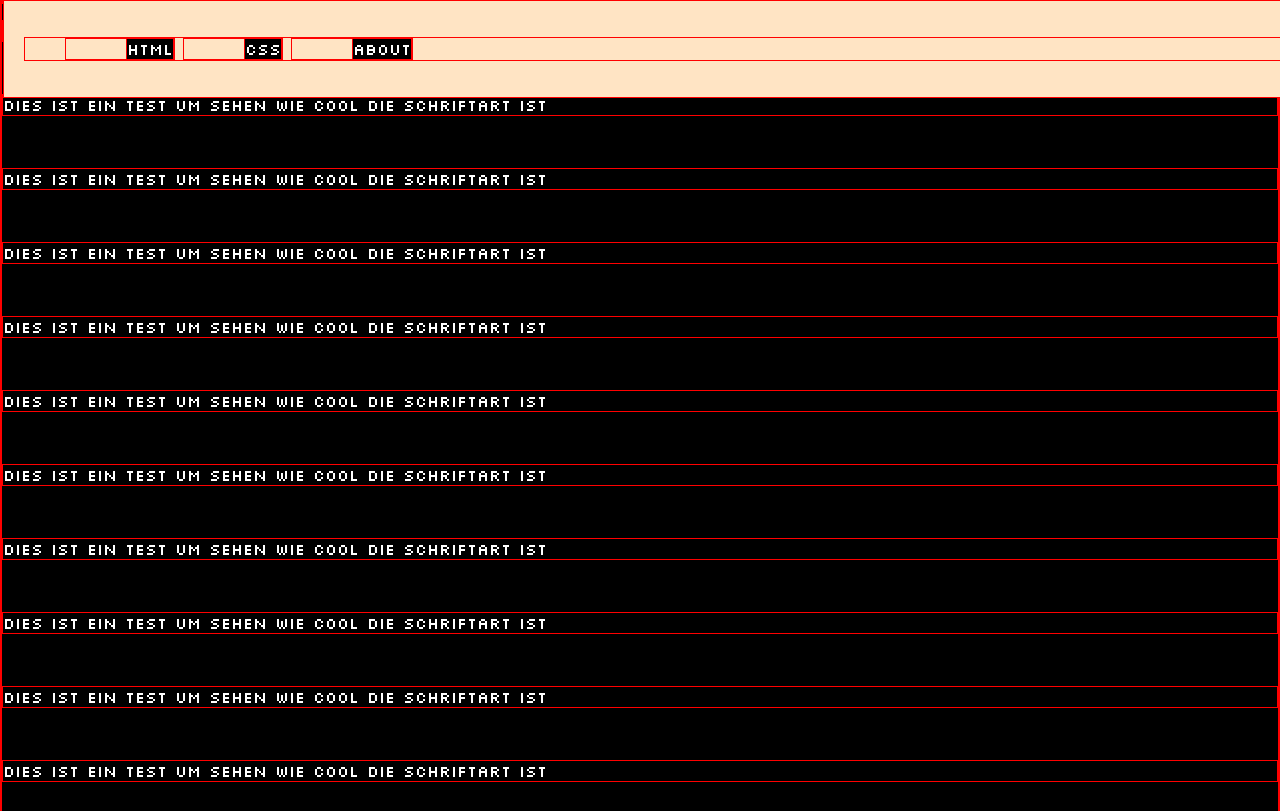
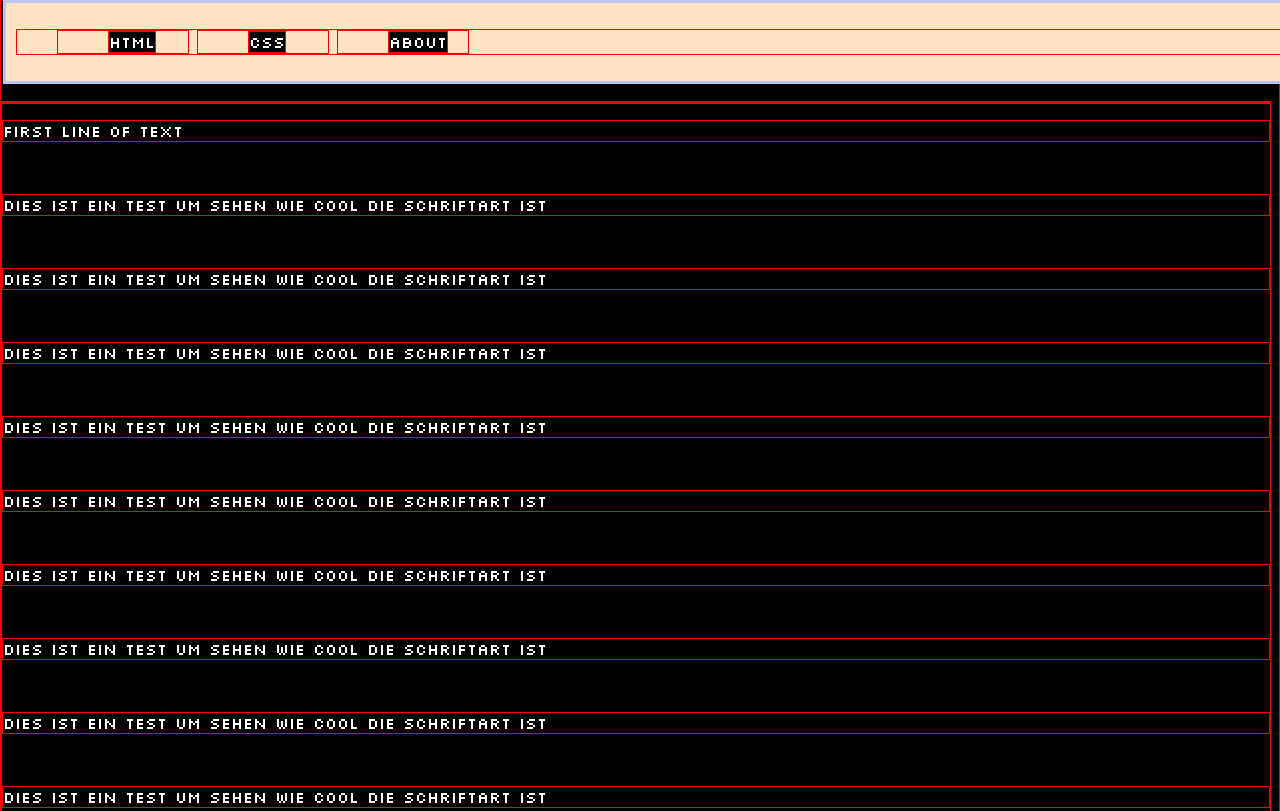
Before and after one commit to newbee87/codecademy_proj_2_cheatsheet, a plain HTML site: page index.html in a window 1280 px wide. Shown: the top 811 px of the page. Drawn offline with Linux system fonts and the light colour scheme.

Commit message:
Porblem solved with inline-flex

```diff
--- a/index.html
+++ b/index.html
@@ -21,7 +21,7 @@
         </ul>
     </nav>
 </header>
-    <p>Dies ist ein Test um sehen wie cool die Schriftart ist</p><br>
+    <p>First line of Text</p><br>
     <p>Dies ist ein Test um sehen wie cool die Schriftart ist</p><br>
     <p>Dies ist ein Test um sehen wie cool die Schriftart ist</p><br>
     <p>Dies ist ein Test um sehen wie cool die Schriftart ist</p><br>
--- a/styles/styles.css
+++ b/styles/styles.css
@@ -2,31 +2,36 @@
     font-family: 'Silkscreen', cursive;
     color: white;
     background-color: black;
+
     border: solid red 1px;
 }
 body {
-    margin: 0;
+    position: relative;
+    margin-left: 0;
+    margin-top: 100px;
 }
 nav {
+    border:solid 3px rgb(190, 195, 241);
+    position: fixed;
     top: 0;
+    background-color: bisque;
     width: 100%;
-    position: fixed;
-    padding: 20px;
+    padding: 10px;
+
+}
+nav ul {
+    width: 100%;
     background-color: bisque;
 }
 nav li {
-    padding-left: 60px;
+    padding-left: 50px;
     background-color: bisque;
-    text-decoration: none;
-    display: inline-block;
+    width: 80px;
+    display: inline-flex;
 }
-nav ul {
-    background-color: bisque;
- }
  nav a {
-
     text-decoration: none;
  }
  a:hover {
-    font-size: larger;
+    transform: scale(1.5);
  }
```
